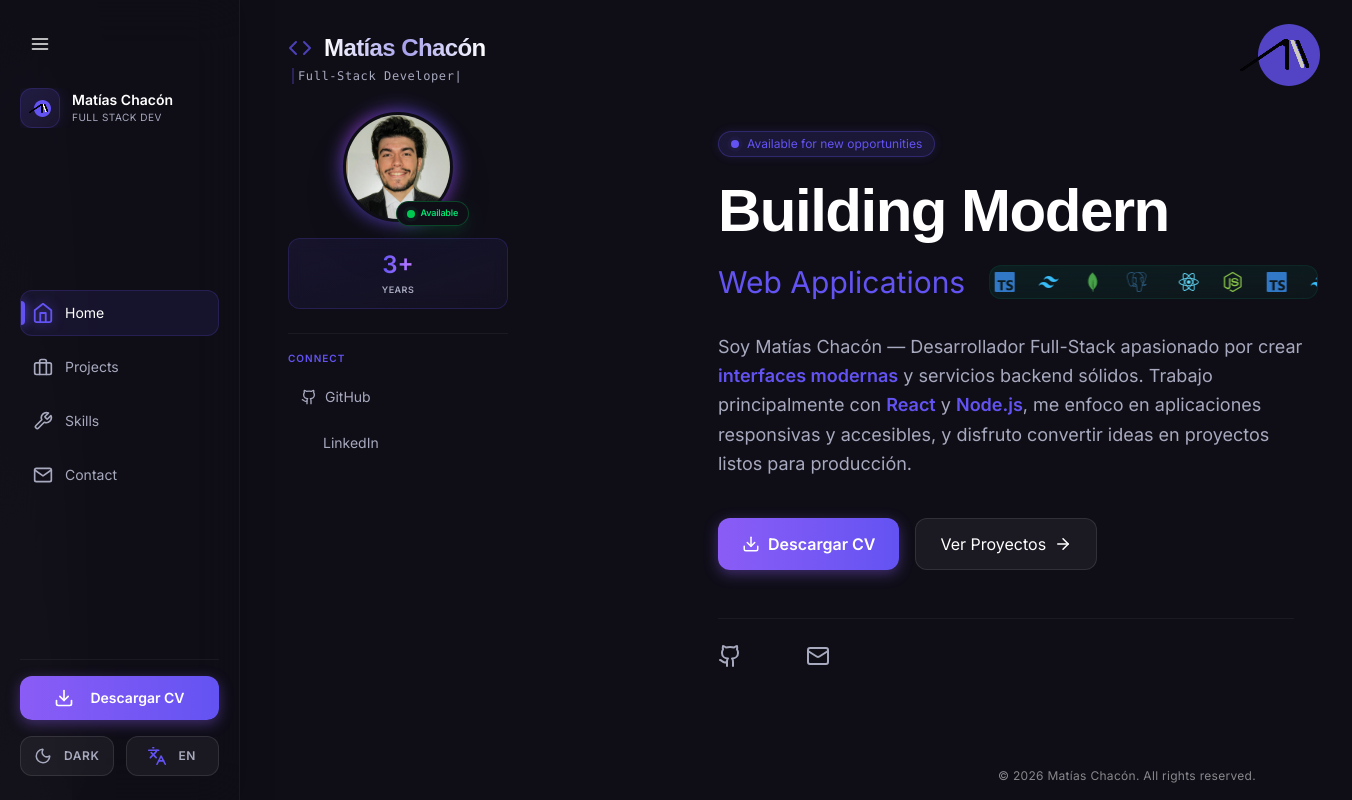
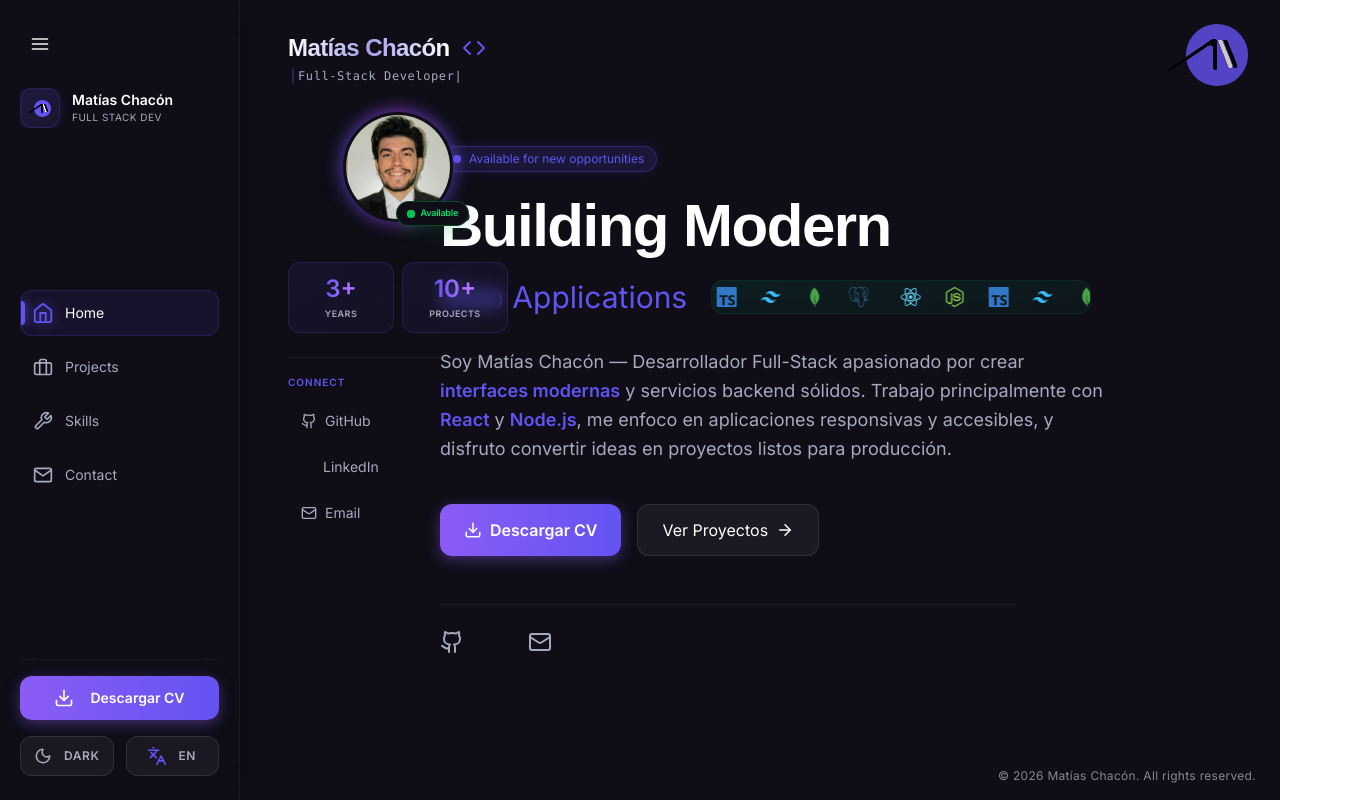
Before and after one commit to Maty910/portfolio, a React (Vite) app: page / in a window 1280 px wide. Shown: the whole page, 1352 px wide, since content can reach past the window. Built offline with nearby package versions, Linux system fonts and the light colour scheme; some icons are missing; a web font is replaced by a local one.

Commit message:
fix: page component styles

```diff
--- a/src/components/Page.tsx
+++ b/src/components/Page.tsx
@@ -1,6 +1,6 @@
 import { useEffect, useState, type PropsWithChildren } from 'react';
 import { FiCode } from 'react-icons/fi';
-import { ExternalLink, Github, Terminal, Cpu, Database } from 'lucide-react';
+import { ExternalLink, Github, Terminal, Cpu, Database, Download, Mail } from 'lucide-react';
 import LinkedInIcon from '@mui/icons-material/LinkedIn';
 import type { Section } from '../types';
 
@@ -42,12 +42,12 @@ const useTypewriter = (words: string[], speed = 150, pause = 2000) => {
 };
 
 export function Page({ children, activeSection = 'home' }: PageProps) {
-  const typingText = useTypewriter(['Full-Stack Developer', 'React Enthusiast', 'Creative Coder'], 100);
+  const typingText = useTypewriter(['Full-Stack Developer', 'React Enthusiast', 'Creative Coder', 'Designer', 'Pixel Precision', 'Gamer'], 100);
 
   // Renderizado condicional del Sidebar
   const renderSidebarContent = () => {
-    // Clases de animación: En desktop entra de izquierda, en mobile entra suave desde arriba
-    const animClasses = "flex flex-col gap-4 w-full animate-in duration-500 fade-in slide-in-from-left-4 max-[880px]:slide-in-from-left-0 max-[880px]:slide-in-from-top-2 max-[880px]:gap-2";
+    // Clases de animación: En desktop entra de izquierda, en mobile solo fade-in suave
+    const animClasses = "flex flex-col gap-4 w-full animate-in duration-500 fade-in slide-in-from-left-4 max-[880px]:slide-in-from-left-0 max-[880px]:animate-none max-[880px]:gap-2";
 
     if (activeSection === 'projects') {
       return (
@@ -90,39 +90,40 @@ export function Page({ children, activeSection = 'home' }: PageProps) {
       );
     }
 
-    // Default (Home) - Optimizado para mobile con diseño card horizontal
+    // Default (Home) - Perfil Standard
     return (
       <>
-        {/* Card de Perfil Compacto Mobile */}
-        <div className="w-full max-[880px]:bg-gradient-to-br max-[880px]:from-[#6353f2]/5 max-[880px]:to-transparent max-[880px]:p-3 max-[880px]:rounded-2xl max-[880px]:border max-[880px]:border-[#6353f2]/10">
-          {/* Foto de perfil - Más compacta en mobile */}
+        {/* Foto de perfil */}
         <div className="relative group w-fit mx-auto">
           <div className="absolute inset-[-3px] max-[880px]:inset-[-2px] bg-gradient-to-r from-[#6353f2] via-purple-500 to-[#6353f2] rounded-full opacity-60 blur-sm group-hover:opacity-90 group-hover:blur-md transition-all duration-500 animate-[spin_4s_linear_infinite]" />
-            <div className="relative w-[110px] h-[110px] max-[880px]:w-[70px] max-[880px]:h-[70px] rounded-full overflow-hidden border-[3px] max-[880px]:border-[2px] border-[#0f0e17] bg-[#0f0e17] shadow-2xl">
+          <div className="relative w-[110px] h-[110px] max-[880px]:w-[80px] max-[880px]:h-[80px] rounded-full overflow-hidden border-[3px] max-[880px]:border-[2px] border-[#0f0e17] bg-[#0f0e17] shadow-2xl">
             <img className="w-full h-full object-cover object-top transition-transform duration-700 group-hover:scale-110" src="/images/FOTO DE PERFIL.jpg" alt="Profile" />
             <div className="absolute inset-0 bg-gradient-to-tr from-[#6353f2]/30 to-transparent opacity-0 group-hover:opacity-100 transition-opacity duration-500" />
           </div>
-            <div className="absolute -bottom-1 left-1/2 -translate-x-1/2 lg:translate-x-0 lg:left-auto lg:-right-4 flex items-center gap-1.5 max-[880px]:gap-0.5 bg-[#0f0e17] px-2.5 py-1 max-[880px]:px-1.5 max-[880px]:py-0.5 rounded-full border border-green-500/30 shadow-lg shadow-green-500/10 transition-transform hover:scale-105 cursor-help">
+          <div className="absolute -bottom-1 left-1/2 -translate-x-1/2 lg:translate-x-0 lg:left-auto lg:-right-4 flex items-center gap-1.5 max-[880px]:gap-1 bg-[#0f0e17] px-2.5 py-1 max-[880px]:px-2 max-[880px]:py-0.5 rounded-full border border-green-500/30 shadow-lg shadow-green-500/10 transition-transform hover:scale-105 cursor-help">
             <span className="relative flex h-2 w-2 max-[880px]:h-1.5 max-[880px]:w-1.5">
               <span className="animate-ping absolute inline-flex h-full w-full rounded-full bg-green-400 opacity-75"></span>
               <span className="relative inline-flex rounded-full h-2 w-2 max-[880px]:h-1.5 max-[880px]:w-1.5 bg-green-500"></span>
             </span>
-              <span className="text-[9px] max-[880px]:text-[7px] font-bold text-green-400 tracking-tight whitespace-nowrap">Available</span>
+            <span className="text-[9px] max-[880px]:text-[8px] font-bold text-green-400 tracking-tight whitespace-nowrap">Available</span>
           </div>
         </div>
 
-          {/* Stats - Compactos horizontales en mobile */}
-          <div className="flex flex-col gap-2 mt-4 max-[880px]:mt-2.5 w-full">
-            <div className="flex gap-2 max-[880px]:gap-1.5">
-              <div className="flex-1 bg-gradient-to-br from-[#6353f2]/10 to-[#6353f2]/5 backdrop-blur-sm px-3 py-2.5 max-[880px]:px-2 max-[880px]:py-1.5 rounded-xl max-[880px]:rounded-lg border border-[#6353f2]/20 hover:border-[#6353f2]/60 transition-all duration-300 group flex flex-col items-center justify-center">
-                <p className="text-2xl max-[880px]:text-base font-extrabold bg-gradient-to-r from-[#6353f2] to-purple-400 bg-clip-text text-transparent">3+</p>
-                <p className="text-[9px] max-[880px]:text-[7px] text-[#a7a9be] uppercase tracking-wider font-semibold mt-0.5 max-[880px]:mt-0">Years</p>
+        {/* Stats */}
+        <div className="hidden lg:flex flex-col gap-2 mt-4 w-full">
+          <div className="flex gap-2">
+            <div className="flex-1 bg-gradient-to-br from-[#6353f2]/10 to-[#6353f2]/5 backdrop-blur-sm px-3 py-2.5 rounded-xl border border-[#6353f2]/20 hover:border-[#6353f2]/60 transition-all duration-300 group flex flex-col items-center justify-center">
+              <p className="text-2xl font-extrabold bg-gradient-to-r from-[#6353f2] to-purple-400 bg-clip-text text-transparent">3+</p>
+              <p className="text-[9px] text-[#a7a9be] uppercase tracking-wider font-semibold mt-0.5">Years</p>
             </div>
+            <div className="flex-1 bg-gradient-to-br from-[#6353f2]/10 to-[#6353f2]/5 backdrop-blur-sm px-3 py-2.5 rounded-xl border border-[#6353f2]/20 hover:border-[#6353f2]/60 transition-all duration-300 group flex flex-col items-center justify-center">
+              <p className="text-2xl font-extrabold bg-gradient-to-r from-[#6353f2] to-purple-400 bg-clip-text text-transparent">10+</p>
+              <p className="text-[9px] text-[#a7a9be] uppercase tracking-wider font-semibold mt-0.5">Projects</p>
             </div>
           </div>
         </div>
 
-        {/* Quick Links Desktop */}
+        {/* Quick Links (Desktop Only) */}
         <div className="hidden lg:flex flex-col gap-2 pt-4 border-t border-white/5 w-full">
           <p className="text-[10px] text-[#6353f2] font-bold uppercase tracking-widest mb-1">Connect</p>
           <a href="https://github.com/Maty910" target="_blank" rel="noopener noreferrer" className="flex items-center justify-between px-3 py-2 rounded-lg text-sm text-[#a7a9be] hover:text-white hover:bg-white/5 transition-all group border border-transparent hover:border-white/10">
@@ -133,17 +134,21 @@ export function Page({ children, activeSection = 'home' }: PageProps) {
             <div className="flex items-center gap-2"><LinkedInIcon style={{ fontSize: 18 }} /><span>LinkedIn</span></div>
             <ExternalLink size={12} className="opacity-0 group-hover:opacity-100 transition-opacity" />
           </a>
+          <a href="mailto:matychacong@gmail.com">
+            <div className="flex items-center justify-between px-3 py-2 rounded-lg text-sm text-[#a7a9be] hover:text-white hover:bg-[#6353f2]/10 transition-all group border border-transparent hover:border-[#6353f2]/30">
+              <div className="flex items-center gap-2"><Mail size={16} /><span>Email</span></div>
+            </div>
+            <ExternalLink size={12} className="opacity-0 group-hover:opacity-100 transition-opacity" />
+          </a>
         </div>
 
-        {/* Quick Actions Mobile - Botones horizontales compactos */}
-        <div className="lg:hidden flex gap-1.5 mt-2 w-full">
-          <a href="https://github.com/Maty910" target="_blank" rel="noopener noreferrer" className="flex-1 flex items-center justify-center gap-1 px-2.5 py-1.5 rounded-lg text-[10px] text-[#a7a9be] bg-white/5 hover:bg-white/10 border border-white/10 transition-all active:scale-95 active:bg-white/15">
-            <Github size={12} />
-            <span className="font-medium">GitHub</span>
+        {/* Quick Links (Mobile Compacto - Debajo del nombre) */}
+        <div className="lg:hidden flex justify-center gap-3 mt-3 w-full max-w-[200px]">
+           <a href="https://github.com/Maty910" target="_blank" rel="noopener noreferrer" className="p-2 bg-white/5 rounded-lg text-[#a7a9be] hover:text-white border border-white/10">
+             <Github size={16} />
            </a>
-          <a href="https://linkedin.com/in/tu-usuario" target="_blank" rel="noopener noreferrer" className="flex-1 flex items-center justify-center gap-1 px-2.5 py-1.5 rounded-lg text-[10px] text-[#a7a9be] bg-[#0077b5]/10 hover:bg-[#0077b5]/20 border border-[#0077b5]/30 transition-all active:scale-95 active:bg-[#0077b5]/25">
-            <LinkedInIcon style={{ fontSize: 12 }} />
-            <span className="font-medium">LinkedIn</span>
+           <a href="https://linkedin.com/in/tu-usuario" target="_blank" rel="noopener noreferrer" className="p-2 bg-[#0077b5]/10 rounded-lg text-[#a7a9be] hover:text-[#0077b5] border border-[#0077b5]/20">
+             <LinkedInIcon style={{ fontSize: 18 }} />
            </a>
         </div>
       </>
@@ -154,71 +159,77 @@ export function Page({ children, activeSection = 'home' }: PageProps) {
     <div className="page container relative min-h-screen bg-[#0f0e17] text-white overflow-x-hidden selection:bg-[#6353f2]/30 selection:text-white">
 
       {/* Fondo */}
-      <div className="inset-0 pointer-events-none opacity-[0.03] bg-[linear-gradient(rgba(99,83,242,0.1)_1px,transparent_1px),linear-gradient(90deg,rgba(99,83,242,0.1)_1px,transparent_1px)] bg-[size:50px_50px] [mask-image:radial-gradient(ellipse_at_top_left,black_40%,transparent_70%)] fixed" />
+      <div className="absolute inset-0 pointer-events-none opacity-[0.03] bg-[linear-gradient(rgba(99,83,242,0.1)_1px,transparent_1px),linear-gradient(90deg,rgba(99,83,242,0.1)_1px,transparent_1px)] bg-[size:50px_50px] [mask-image:radial-gradient(ellipse_at_top_left,black_40%,transparent_70%)] fixed" />
 
-      {/* Header Izquierdo / Superior Mobile */}
-      <header className="min-[881px]:fixed top-8 left-28 z-20 transition-all animate-in fade-in slide-in-from-top-4 duration-700
-                        max-[880px]:relative max-[880px]:w-full max-[880px]:pt-3 max-[880px]:pb-2 max-[880px]:px-4">
+      {/* LAYOUT MOBILE PRINCIPAL
+         En mobile (max-[880px]), usamos un contenedor flex vertical centrado (w-full, items-center).
+         Esto evita los saltos laterales y centra el contenido naturalmente.
+      */}
+      <div className="min-[881px]:hidden w-full flex flex-col items-center pt-8 pb-4 px-4 relative z-20">
 
-        <h1 className="flex items-center gap-3 mb-1 text-2xl font-bold max-[880px]:text-lg max-[880px]:gap-2 max-[880px]:justify-center group cursor-default">
-          <FiCode className="text-[#6353f2] animate-pulse max-[880px]:w-4 max-[880px]:h-4" size={24} />
+        {/* Header Mobile */}
+        <div className="flex flex-col items-center gap-2 mb-4">
+          <h1 className="flex items-center gap-2 text-xl font-bold">
+            <span className="bg-gradient-to-r from-white via-[#a7a0eb] to-white bg-clip-text text-transparent">
+              Matías Chacón
+            </span>
+            <FiCode className="text-[#6353f2] animate-pulse" size={20} />
+          </h1>
+          <p className="text-[#a7a9be] text-xs font-mono tracking-wider h-4">
+            {typingText}
+          </p>
+        </div>
+
+        {/* Sidebar Content (Foto, Links, etc) Mobile */}
+        <div className="w-full flex flex-col items-center gap-4 animate-in fade-in zoom-in-95 duration-700">
+          {renderSidebarContent()}
+        </div>
+
+      </div>
+
+      {/* LAYOUT DESKTOP PRINCIPAL
+         Mantenemos la estructura fixed lateral que te gustaba para desktop.
+         Oculto en mobile con 'hidden min-[881px]:block'.
+      */}
+      <div className="hidden min-[881px]:block">
+        {/* Header Desktop */}
+        <header className="fixed top-8 left-28 z-20 transition-all duration-300 animate-in fade-in slide-in-from-top-4 duration-700">
+          <h1 className="flex items-center gap-3 mb-1 text-2xl font-bold group cursor-default">
             <div className="relative">
               <span className="bg-gradient-to-r from-white via-[#a7a0eb] to-white bg-clip-text text-transparent group-hover:via-[#6353f2] transition-all duration-500">
                 Matías Chacón
               </span>
               <div className="absolute -bottom-1 left-0 w-0 h-[2px] bg-[#6353f2] group-hover:w-full transition-all duration-500" />
             </div>
+            <FiCode className="text-[#6353f2] animate-pulse" size={24} />
           </h1>
-        <p className="text-[#a7a9be] text-xs max-[880px]:text-[10px] font-mono tracking-wider pl-1 border-l-2 border-[#6353f2]/30 ml-1 px-2 h-4
-                      max-[880px]:text-center max-[880px]:border-none max-[880px]:pl-0 max-[880px]:ml-0 max-[880px]:px-0 max-[880px]:h-auto max-[880px]:leading-relaxed">
+          <p className="text-[#a7a9be] text-xs font-mono tracking-wider pl-1 border-l-2 border-[#6353f2]/30 ml-1 px-2 h-4">
             {typingText}
           </p>
         </header>
 
-      {/* Sidebar Dinámico (Perfil / Datos) */}
-      <div className="min-[881px]:fixed top-28 left-28 z-20 w-[220px] flex flex-col gap-6 transition-all duration-300
-                      max-[880px]:relative max-[880px]:w-full max-[880px]:px-4 max-[880px]:mb-6 max-[880px]:gap-2.5 max-[880px]:mt-2">
+        {/* Sidebar Desktop */}
+        <div className="fixed top-28 left-28 z-20 w-[220px] flex flex-col gap-6 transition-all duration-300 animate-in zoom-in-95 duration-700 delay-150">
           {renderSidebarContent()}
         </div>
+      </div>
 
-      {/* Logo Flotante */}
-      <div className="absolute top-6 right-8 z-20 animate-in fade-in slide-in-from-top-4 duration-700 delay-500
-                      max-[880px]:right-3 max-[880px]:top-2">
-        <img className="w-[80px] max-[880px]:w-[35px] object-contain opacity-80 hover:opacity-100 hover:drop-shadow-[0_0_15px_rgba(99,83,242,0.5)] transition-all duration-500 max-[880px]:hover:drop-shadow-[0_0_10px_rgba(99,83,242,0.4)]" src="/Logo Mati.svg" alt="Matias Logo" />
+      {/* Logo Flotante (Ajustado posición mobile para no tapar) */}
+      <div className="absolute top-6 right-8 z-20 animate-in fade-in slide-in-from-top-4 duration-700 delay-500 max-[880px]:top-4 max-[880px]:right-4">
+        <img className="w-[80px] max-[880px]:w-[35px] object-contain opacity-80 hover:opacity-100 transition-all duration-500 fixed right-8 max-[880px]:right-4" src="/Logo Mati.svg" alt="Matias Logo" />
       </div>
 
       {/* Contenido Principal */}
-      <div className="content-wrapper relative z-10 w-full min-h-screen max-[880px]:pt-0 transition-all duration-300 ease-[cubic-bezier(.2,.9,.2,1)]">
+      {/* En mobile sacamos el padding top exagerado */}
+      <div className="relative z-10 w-full min-h-screen transition-all duration-300 ease-[cubic-bezier(.2,.9,.2,1)]">
         {children}
       </div>
 
       <style>{`
-        /* Ajustes de layout específicos para desktop cuando el sidebar se expande */
-        body:has([aria-expanded="true"]) header.min-\\[881px\\]\\:fixed,
-        body:has([aria-expanded="true"]) .min-\\[881px\\]\\:fixed[class*="top-28"] {
+        /* Ajustes Desktop Sidebar Expansión */
+        body:has([aria-expanded="true"]) header.fixed,
+        body:has([aria-expanded="true"]) .fixed[class*="top-28"] {
           left: 18rem;
-        }
-
-        /* Desplazar contenido principal cuando sidebar está expandido */
-        body:has([aria-expanded="true"]) .content-wrapper {
-          margin-left: var(--sidebar-expanded);
-          width: calc(100% - var(--sidebar-expanded));
-        }
-
-        /* Ajustar el contenedor page también */
-        body:has([aria-expanded="true"]) .page {
-          margin-left: var(--sidebar-collapsed);
-        }
-
-        /* En mobile no aplicar estos cambios */
-        @media (max-width: 880px) {
-          body:has([aria-expanded="true"]) .content-wrapper {
-            margin-left: 0 !important;
-            width: 100% !important;
-          }
-          body:has([aria-expanded="true"]) .page {
-            margin-left: 0 !important;
-          }
         }
       `}</style>
     </div>
```
Lines whose indentation alone changed are shown as unchanged.
